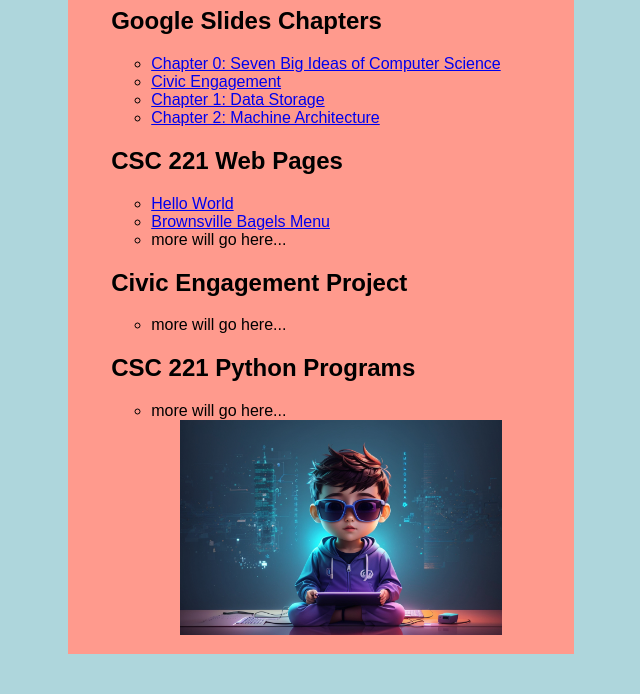
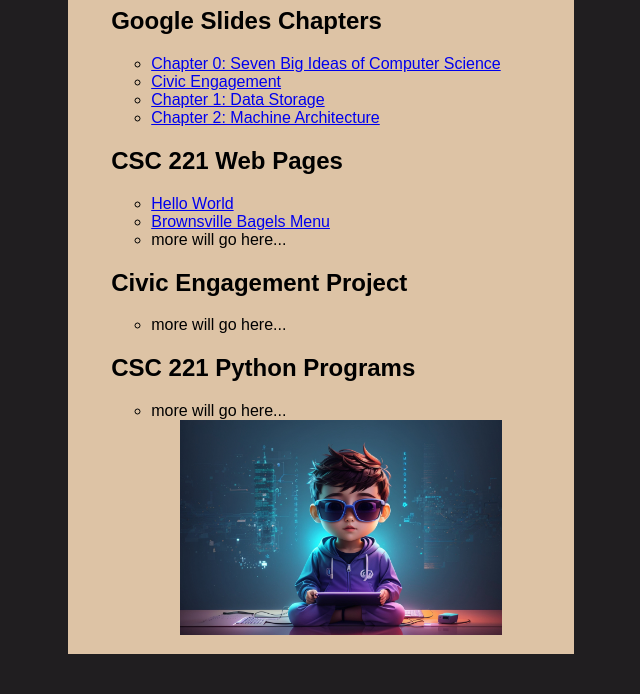
Before and after one commit to jacobpair-pvcc/jacobpair-pvcc.github.io, a plain HTML site: page index.html in a window 1280 px wide. Shown: the part 106-800 px from the top of the page, without its empty margins (319-959 px from the left). Drawn offline with Linux system fonts and the light colour scheme.

Commit message:
Update index.html

```diff
--- a/index.html
+++ b/index.html
@@ -8,9 +8,9 @@
     <title> Jacob Pair</title>
 </head>
 
-<body style = "background-color:#aed6dc; font-family: arial,helvetica,sans-serif">
+<body style = "background-color:#201e20; font-family: arial,helvetica,sans-serif">
 
-<table style = "width:40%; color: black; background-color:#ff9a8d; margin: auto; border: 2">
+<table style = "width:40%; color: black; background-color:#ddc3a5; margin: auto; border: 2">
 
   <tr style = "background-color: #dee7f7; ">
     <td><a href="index.html"> Home </a></td>
```
